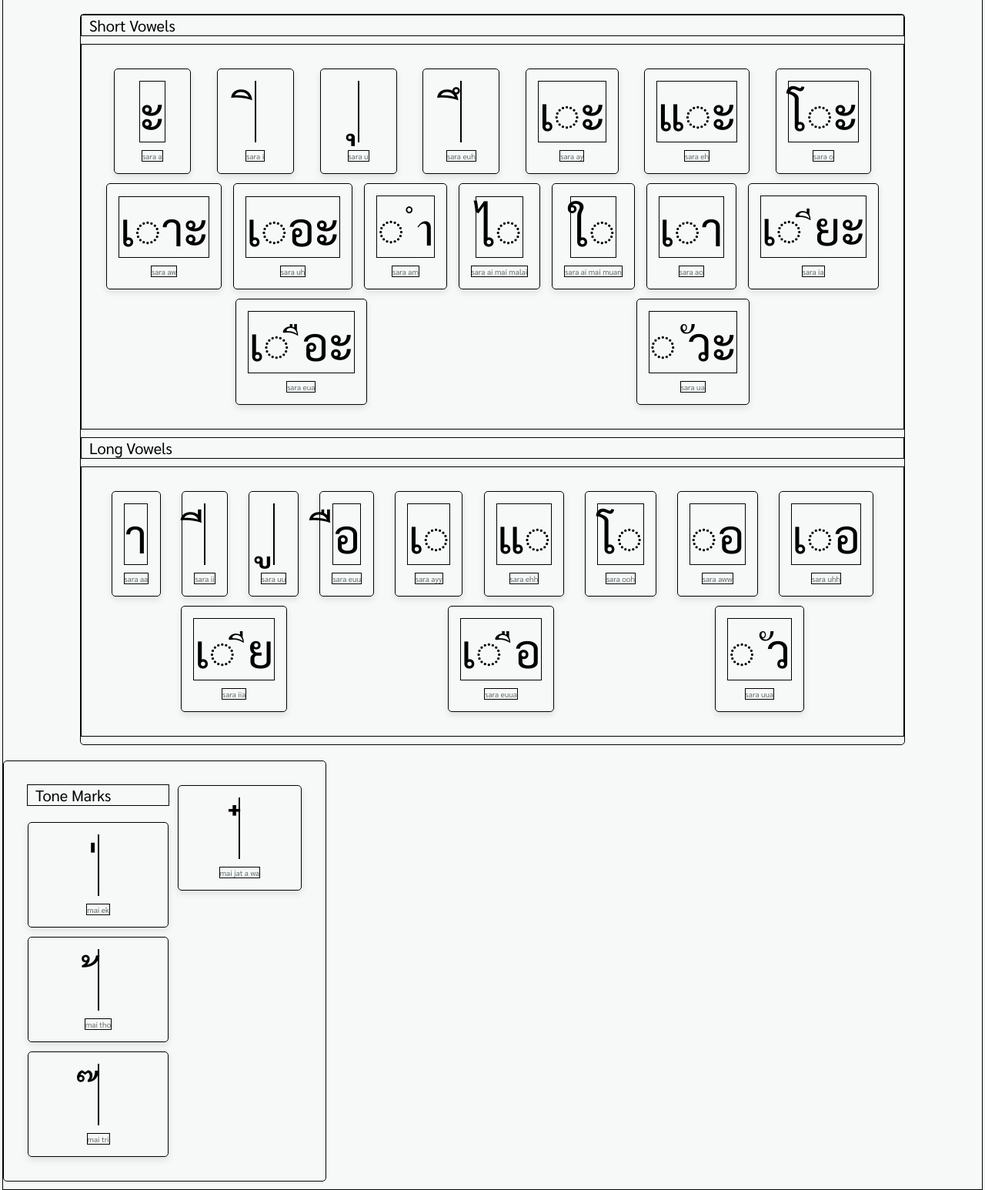
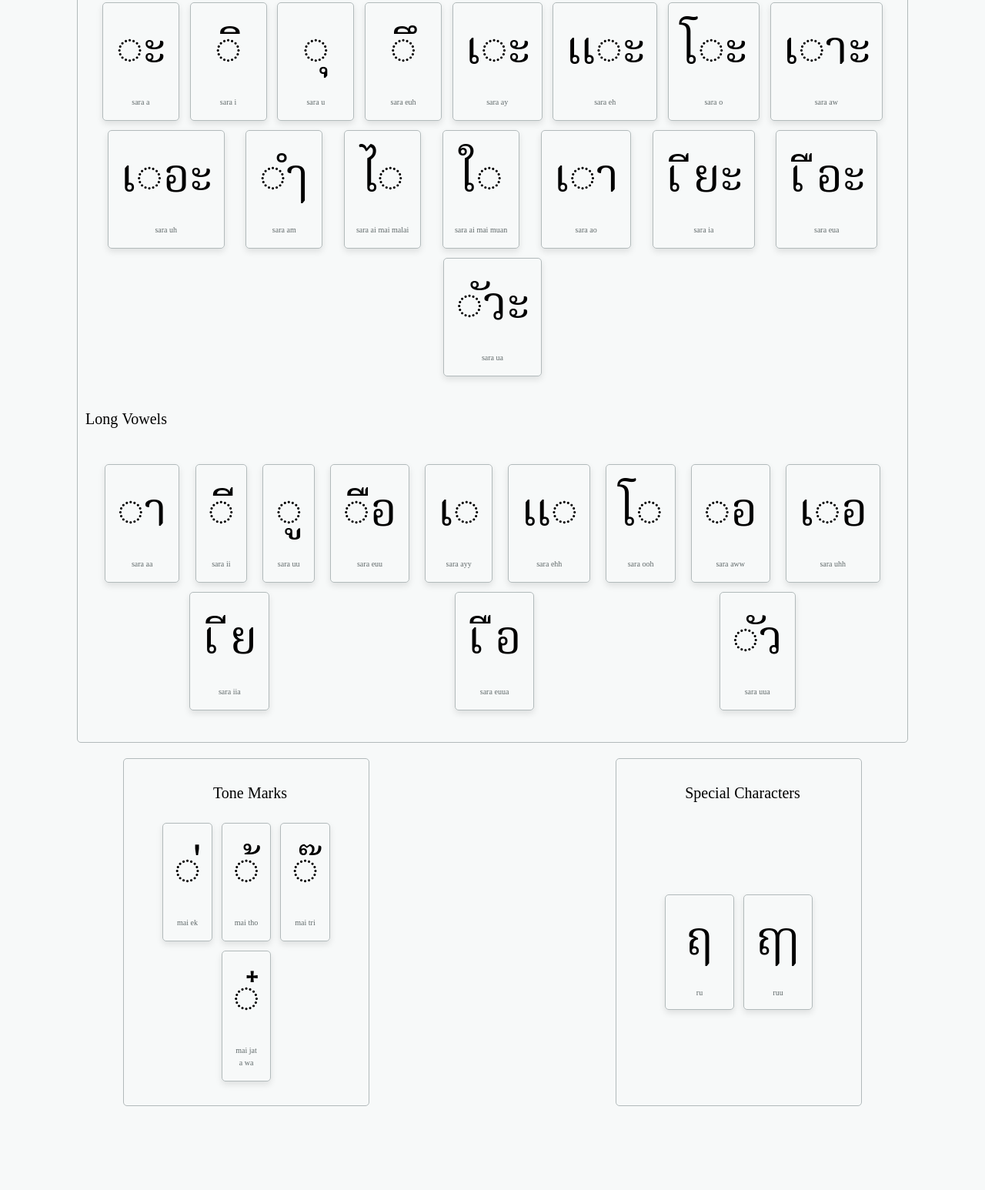
Before and after one commit to inkwill8/thai-lang-app, a plain HTML site: page index.html in a window 1280 px wide. Shown: the part 1175-2721 px from the top of the page at 77% size. After the commit the page ends 2632 px from the top, so only its background shows below. Drawn offline with Linux system fonts and the light colour scheme.

Commit message:
Spacing, Resizing and Complete Character Set
- Finalized Tone Marks Section
- Finalized Special Characters Section
- Changed font to 'Nona Serif Thai' to accomodate
dashed circle mark
- Created a second container in 'main' for bottom
two sections

```diff
--- a/index.html
+++ b/index.html
@@ -7,7 +7,7 @@
     <link rel="preconnect" href="https://fonts.googleapis.com" />
     <link rel="preconnect" href="https://fonts.gstatic.com" crossorigin />
     <link
-      href="https://fonts.googleapis.com/css2?family=Sarabun:ital,wght@0,100;0,200;0,300;0,400;0,500;0,600;0,700;0,800;1,100;1,200;1,300;1,400;1,500;1,600;1,700;1,800&display=swap"
+      href="https://fonts.googleapis.com/css2?family=Noto+Serif+Thai:wght@100..900&display=swap"
       rel="stylesheet"
     />
     <title>Thai Language App</title>
@@ -17,7 +17,7 @@
       <h1>Thai Consonants & Vowels</h1>
     </header>
     <main>
-      <div class="character-container">
+      <div class="character-container-1">
         <div class="consonants">
           <h2>Low Class Consonants</h2>
           <div class="low-class">
@@ -201,19 +201,19 @@
           <h2>Short Vowels</h2>
           <div class="short-vowels">
             <div class="sh-vwl-card">
-              <p class="thai-char">ะ</p>
+              <p class="thai-char">◌ะ</p>
               <p class="eng-txt">sara a</p>
             </div>
             <div class="sh-vwl-card">
-              <p id="sara-i" class="thai-char">ิ</p>
+              <p id="sara-i" class="thai-char">◌ิ</p>
               <p class="eng-txt">sara i</p>
             </div>
             <div class="sh-vwl-card">
-              <p class="thai-char">ุ</p>
+              <p class="thai-char">◌ุ</p>
               <p class="eng-txt">sara u</p>
             </div>
             <div class="sh-vwl-card">
-              <p class="thai-char">ึ</p>
+              <p class="thai-char">◌ึ</p>
               <p class="eng-txt">sara euh</p>
             </div>
             <div class="sh-vwl-card">
@@ -237,7 +237,7 @@
               <p class="eng-txt">sara uh</p>
             </div>
             <div class="sh-vwl-card">
-              <p class="thai-char">◌ ำ</p>
+              <p class="thai-char">◌ํๅ</p>
               <p class="eng-txt">sara am</p>
             </div>
             <div class="sh-vwl-card">
@@ -253,34 +253,34 @@
               <p class="eng-txt">sara ao</p>
             </div>
             <div class="sh-vwl-card">
-              <p class="thai-char">เ◌ ียะ</p>
+              <p class="thai-char">เ ียะ</p>
               <p class="eng-txt">sara ia</p>
             </div>
             <div class="sh-vwl-card">
-              <p class="thai-char">เ◌ ือะ</p>
+              <p class="thai-char">เ ือะ</p>
               <p class="eng-txt">sara eua</p>
             </div>
             <div class="sh-vwl-card">
-              <p class="thai-char">◌ ัวะ</p>
+              <p class="thai-char">◌ัวะ</p>
               <p class="eng-txt">sara ua</p>
             </div>
           </div>
           <h2>Long Vowels</h2>
           <div class="long-vowels">
             <div class="l-vwl-card">
-              <p class="thai-char">า</p>
+              <p class="thai-char">◌า</p>
               <p class="eng-txt">sara aa</p>
             </div>
             <div class="l-vwl-card">
-              <p class="thai-char">ี</p>
+              <p class="thai-char">◌ี</p>
               <p class="eng-txt">sara ii</p>
             </div>
             <div class="l-vwl-card">
-              <p class="thai-char">ู</p>
+              <p class="thai-char">◌ู</p>
               <p class="eng-txt">sara uu</p>
             </div>
             <div class="l-vwl-card">
-              <p class="thai-char">ือ</p>
+              <p class="thai-char">◌ือ</p>
               <p class="eng-txt">sara euu</p>
             </div>
             <div class="l-vwl-card">
@@ -304,39 +304,52 @@
               <p class="eng-txt">sara uhh</p>
             </div>
             <div class="l-vwl-card">
-              <p class="thai-char">เ◌ ีย</p>
+              <p class="thai-char">เ ีย</p>
               <p class="eng-txt">sara iia</p>
             </div>
             <div class="l-vwl-card">
-              <p class="thai-char">เ◌ ือ</p>
+              <p class="thai-char">เ ือ</p>
               <p class="eng-txt">sara euua</p>
             </div>
             <div class="l-vwl-card">
-              <p class="thai-char">◌ ัว</p>
+              <p class="thai-char">◌ัว</p>
               <p class="eng-txt">sara uua</p>
             </div>
           </div>
         </div>
-        <div class="tone-marks">
-          <h2>Tone Marks</h2>
+      </div>
+      <div class="character-container-2">
+      <div class="tone-marks">
+        <h2>Tone Marks</h2>
         <div class="tone-card">
-          <p class="thai-char">่</p>
+          <p class="thai-char">◌่</p>
           <p class="eng-txt">mai ek</p>
         </div>
         <div class="tone-card">
-          <p class="thai-char">้</p>
+          <p class="thai-char">◌้</p>
           <p class="eng-txt">mai tho</p>
         </div>
         <div class="tone-card">
-          <p class="thai-char">๊</p>
+          <p class="thai-char">◌๊</p>
           <p class="eng-txt">mai tri</p>
         </div>
         <div class="tone-card">
-          <p class="thai-char">๋</p>
+          <p class="thai-char">◌๋</p>
           <p class="eng-txt">mai jat a wa</p>
         </div>
       </div>
+      <div class="special-characters">
+        <h2>Special Characters</h2>
+        <div class="sc-card">
+          <p class="thai-char">ฤ</p>
+          <p class="eng-txt">ru</p>
+        </div>
+        <div class="sc-card">
+          <p class="thai-char">ฤๅ</p>
+          <p class="eng-txt">ruu</p>
+        </div>
       </div>
+    </div>
     </main>
     <footer>
       <a
--- a/styles.css
+++ b/styles.css
@@ -2,7 +2,7 @@
     margin: 0;
     padding: 0;
     box-sizing: border-box;
-    border: 1px solid black !important;
+    /* border: 1px solid black !important; */
 }
 
 html, body {
@@ -11,7 +11,7 @@ html, body {
 
 
 html {
-    font-family: 'Sarabun', sans-serif;
+    font-family: 'Noto Serif Thai', serif;
     font-size: 10px;
 }
 
@@ -46,11 +46,16 @@ main {
     justify-content: space-evenly;
 }
 
-.character-container {
+.character-container-1 {
     display: flex;
     justify-content: center;
     flex-direction: column;
     flex-wrap: wrap;
+}
+
+.character-container-2 {
+    display: flex;
+    justify-content: space-around;
 }
 
 .consonants {
@@ -71,10 +76,43 @@ main {
 
 .tone-marks {
     display: flex;
-    flex-direction: column;
-    /* max-width: 30%; */
+    flex-direction: row;
+    flex-wrap: wrap;
+    justify-content: center;
+    align-items: center;
     border: 1px solid #b2babb;
     border-radius: 5px;
+    margin: 0 10rem 2rem 10rem;
+    max-width: 25%;
+    max-height: 25%;
+    text-align: center;
+    font-size: 6rem;
+    gap: 1rem;
+    padding: 3rem;
+}
+
+.tone-marks h2 {
+    width: 100%;
+}
+
+.special-characters {
+    display: flex;
+    flex-direction: row;
+    flex-wrap: wrap;
+    justify-content: center;
+    border: 1px solid #b2babb;
+    border-radius: 5px;
+    margin: 0 10rem 2rem 10rem;
+    max-width: 25%;
+    max-height: 25%;
+    text-align: center;
+    font-size: 6rem;
+    gap: 1rem;
+    padding: 3rem;
+}
+
+.special-characters h2 {
+    width: 100%;
 }
 
 h2 {
@@ -94,8 +132,7 @@ h2 {
 .middle-class,
 .high-class,
 .short-vowels,
-.long-vowels,
-.tone-marks  {
+.long-vowels {
     display: flex;
     justify-content:space-around;
     font-size: 6rem;
@@ -106,18 +143,14 @@ h2 {
     margin-bottom: 1rem;
 }
 
-.tone-marks {
-    max-width: 33%;
-    max-height: 650px;
-}
-
 /* The styles for the "flashcards" in each section. */
 .lc-card,
 .mc-card,
 .hc-card,
 .sh-vwl-card,
 .l-vwl-card,
-.tone-card {
+.tone-card,
+.sc-card {
     display: flex;
     flex-direction: column;
     justify-content: center;
@@ -132,7 +165,7 @@ h2 {
 }
 
 
-/* BELOW SHOULD PROBABLY CHANGE BUT ITS OKAY FOR NOW */
+/* INDIVIDUAL STYLES FOR SOME FLASHCARDS */
 .sh-vwl-card {
     min-width: 10rem;
 }
@@ -142,18 +175,16 @@ h2 {
     height: 130px;
 }
 
-/* BELOW are the characters that need custom placement. */
-/* #t-taan {
-    padding-bottom: 12px;
+.tone-card {
+    min-width: 25%;
+    max-width: 25%;
 }
 
-#sara-i {
-    position:absolute;
-    left: 45px;
-} */
-/* ABOVE are the characters that need custom placement. */
+.sc-card {
+    min-width: 90px;
+    max-height: 150px;
+}
 
-/* Individual hover effects (main difference being color and angle) for the flashcards */
 .lc-card:hover {
     /* background-color: #b2babb; */
     transform: translateY(-5px); /* Moves the card upward by 5px */
@@ -191,7 +222,14 @@ h2 {
 .tone-card:hover {
     transform: translateY(-5px); /* Moves the card upward by 5px */
     box-shadow: 0 8px 16px rgba(0, 0, 0, 0.2); /* Makes the shadow stronger to give depth */
-    background: linear-gradient(0deg, #cb62ef, #f4f8d7);
+    background: linear-gradient(180deg, #f4f8d7, #044e06);
+}
+
+.sc-card:hover {
+    /* background-color: #b2babb; */
+    transform: translateY(-5px); /* Moves the card upward by 5px */
+    box-shadow: 0 8px 16px rgba(0, 0, 0, 0.2); /* Makes the shadow stronger to give depth */
+    background: linear-gradient(0deg, #f4f8d7, #fcfc39);
 }
 
 /* Makes the text color lighter upon hover */
```
